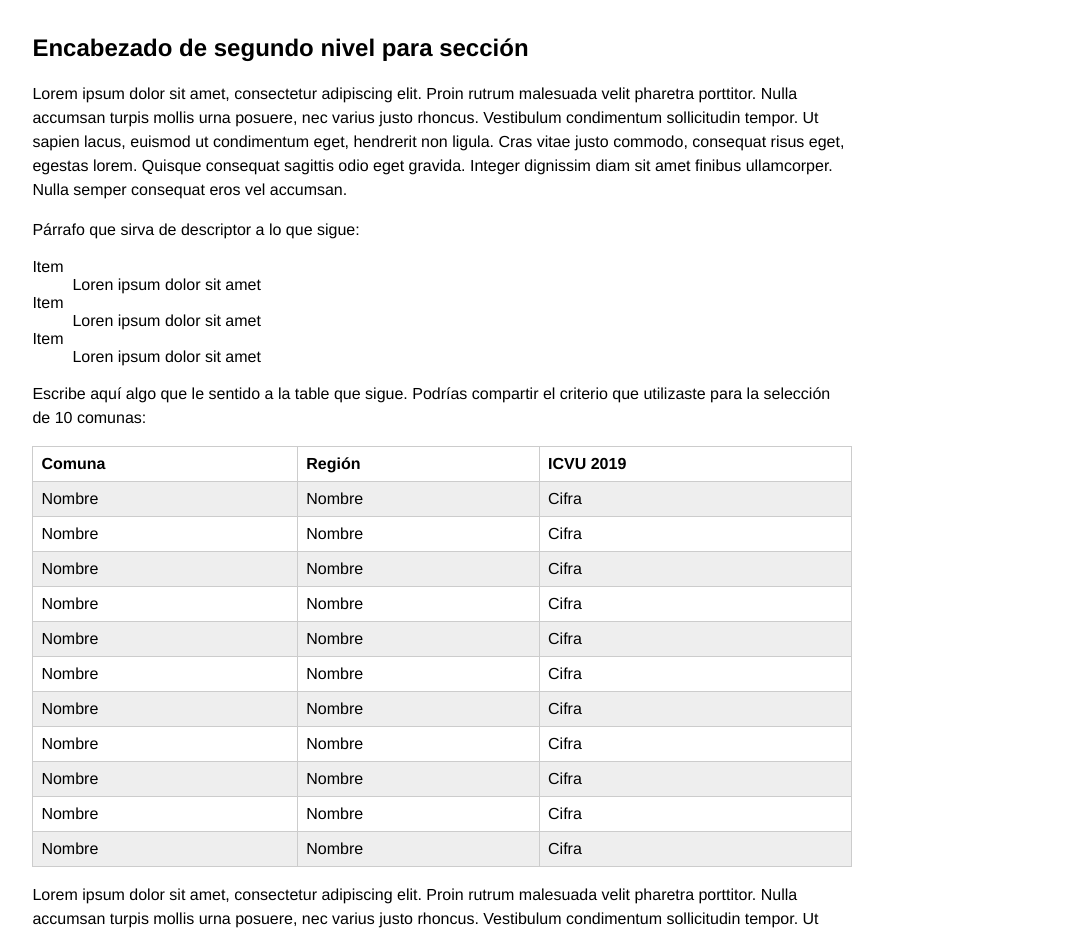
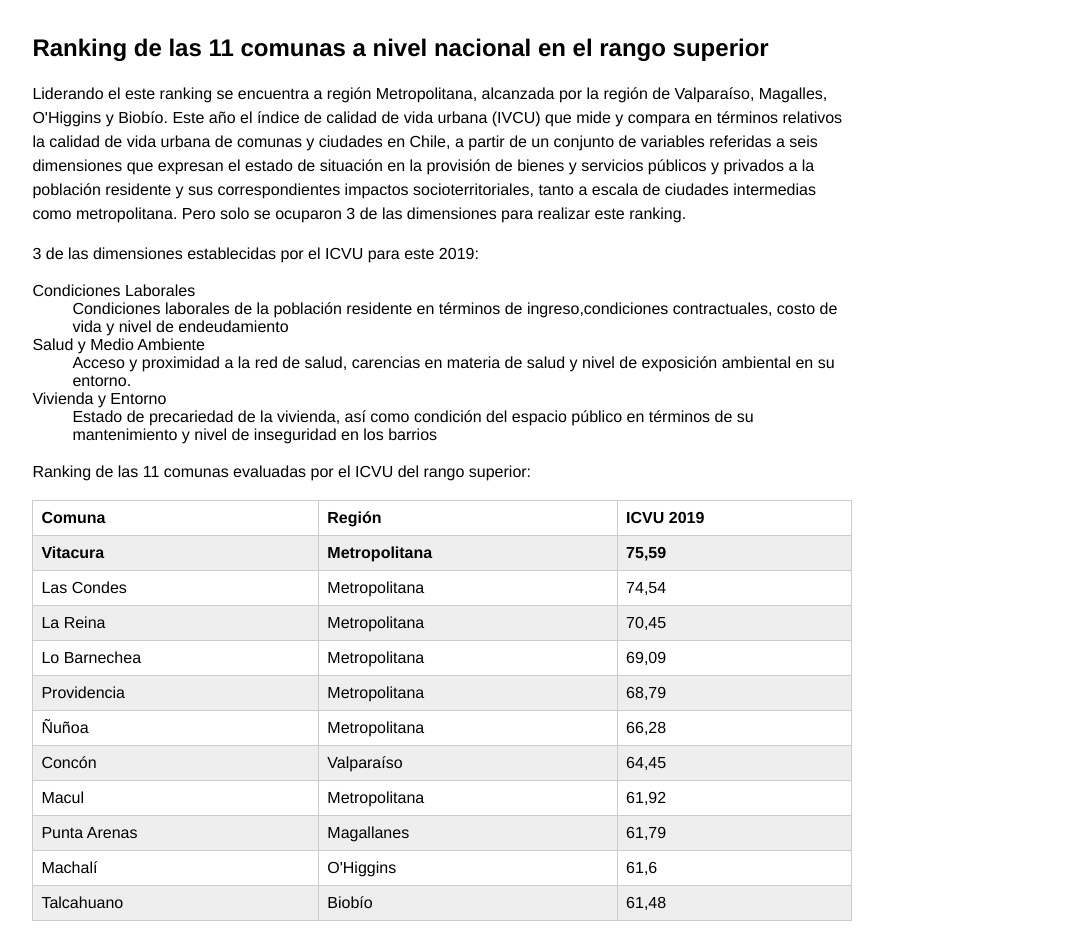
Before and after one commit to Mrivas29/clase-07, a plain HTML site: page page.html in a window 1280 px wide. Shown: the part 112-1043 px from the top of the page, without its empty margins (198-1273 px from the left). Drawn offline with Linux system fonts and the light colour scheme.

Commit message:
Add files via upload

```diff
--- a/page.html
+++ b/page.html
@@ -6,105 +6,111 @@
     <meta name="viewport" content="width=device-width, initial-scale=1, shrink-to-fit=no">
     <!--agregar metadatos-->
     <link rel="stylesheet" href="estilo.css">
-    <title>Título más adecuado</title>
+    <title>COVID 19 en Chile</title>
 </head>
 
 <body>
     <nav>
         <select onchange="if (this.value) window.location.href=this.value">
-            <option value="index.html">Página portada</option>
-            <option value="page.html" selected>Página interior</option>
+            <option value="index.html">COVID 19 en Chile</option>
+            <option value="page.html" selected>Ranking comunas de rangos superior</option>
         </select>
     </nav>
     <div class="container">
         <header>
             <!--el elemento hgroup ya no se usa; ver http://html5doctor.com/the-hgroup-element/ -->
-            <h1><a href="index.html">Repite el encabezado principal de página de portada</a></h1>
+            <h1><a href="index.html">COVID 19 en Chile</a></h1>
         </header>
         <section>
-            <h2>Encabezado de segundo nivel para sección</h2>
-            <p>Lorem ipsum dolor sit amet, consectetur adipiscing elit. Proin rutrum malesuada velit pharetra porttitor. Nulla accumsan turpis mollis urna posuere, nec varius justo rhoncus. Vestibulum condimentum sollicitudin tempor. Ut sapien lacus, euismod ut condimentum eget, hendrerit non ligula. Cras vitae justo commodo, consequat risus eget, egestas lorem. Quisque consequat sagittis odio eget gravida. Integer dignissim diam sit amet finibus ullamcorper. Nulla semper consequat eros vel accumsan.</p>
-            <p>Párrafo que sirva de descriptor a lo que sigue:</p>
+            <h2>Ranking de las 11 comunas a nivel nacional en el rango superior</h2>
+            <p>Liderando el este ranking se encuentra a región Metropolitana, alcanzada por la región de Valparaíso, Magalles, O'Higgins y Biobío. Este año el índice de calidad de vida urbana (IVCU) que mide y compara en términos relativos la calidad de vida urbana de comunas y
+ciudades en Chile, a partir de un conjunto de variables referidas
+a seis dimensiones que expresan el estado de situación en
+la provisión de bienes y servicios públicos y privados a la
+población residente y sus correspondientes impactos socioterritoriales, tanto a escala de ciudades intermedias como
+metropolitana. Pero solo se ocuparon 3 de las dimensiones para realizar este ranking.</p>
+            <p>3 de las dimensiones establecidas por el ICVU para este 2019:</p>
             <!-- ver https://developer.mozilla.org/es/docs/Web/HTML/Elemento/dl -->
             <dl>
-                <dt>Item</dt>
-                <dd>Loren ipsum dolor sit amet</dd>
-                <dt>Item</dt>
-                <dd>Loren ipsum dolor sit amet</dd>
-                <dt>Item</dt>
-                <dd>Loren ipsum dolor sit amet</dd>
+                <dt>Condiciones Laborales</dt>
+                <dd>Condiciones laborales de la población residente en términos de ingreso,condiciones contractuales, costo de vida y nivel de endeudamiento</dd>
+                <dt>Salud y Medio Ambiente</dt>
+                <dd>Acceso y proximidad a la red de salud, carencias en materia de salud y nivel de exposición ambiental en su entorno. </dd>
+                <dt>Vivienda y Entorno</dt>
+                <dd>Estado de precariedad de la vivienda, así como condición del espacio público en términos de su mantenimiento y nivel de inseguridad en los barrios</dd>
             </dl>
-            <p>Escribe aquí algo que le sentido a la table que sigue. Podrías compartir el criterio que utilizaste para la selección de 10 comunas:</p>
+            <p>Ranking de las 11 comunas evaluadas por el ICVU del rango superior:</p>
 
             <table>
+
                 <tr>
                     <th>Comuna</th>
                     <th>Región</th>
                     <th>ICVU 2019</th>
                 </tr>
                 <tr>
-                    <td>Nombre</td>
-                    <td>Nombre</td>
-                    <td>Cifra</td>
+                    <th>Vitacura</th>
+                    <th>Metropolitana</th>
+                    <th>75,59</th>
                 </tr>
                 <tr>
-                    <td>Nombre</td>
-                    <td>Nombre</td>
-                    <td>Cifra</td>
+                    <td>Las Condes</td>
+                    <td>Metropolitana</td>
+                    <td>74,54</td>
                 </tr>
                 <tr>
-                    <td>Nombre</td>
-                    <td>Nombre</td>
-                    <td>Cifra</td>
+                    <td>La Reina</td>
+                    <td>Metropolitana</td>
+                    <td>70,45</td>
                 </tr>
                 <tr>
-                    <td>Nombre</td>
-                    <td>Nombre</td>
-                    <td>Cifra</td>
+                    <td>Lo Barnechea</td>
+                    <td>Metropolitana</td>
+                    <td>69,09</td>
+                </tr>
+                <tr>
+                    <td>Providencia</td>
+                    <td>Metropolitana</td>
+                    <td>68,79</td>
                 </tr>
                  <tr>
-                    <td>Nombre</td>
-                    <td>Nombre</td>
-                    <td>Cifra</td>
+                    <td>Ñuñoa</td>
+                    <td>Metropolitana</td>
+                    <td>66,28</td>
                 </tr>
                 <tr>
-                    <td>Nombre</td>
-                    <td>Nombre</td>
-                    <td>Cifra</td>
+                    <td>Concón</td>
+                    <td>Valparaíso</td>
+                    <td>64,45</td>
                 </tr>
                 <tr>
-                    <td>Nombre</td>
-                    <td>Nombre</td>
-                    <td>Cifra</td>
+                    <td>Macul</td>
+                    <td>Metropolitana</td>
+                    <td>61,92</td>
                 </tr>
                 <tr>
-                    <td>Nombre</td>
-                    <td>Nombre</td>
-                    <td>Cifra</td>
+                    <td>Punta Arenas</td>
+                    <td>Magallanes</td>
+                    <td>61,79</td>
                 </tr>
                 <tr>
-                    <td>Nombre</td>
-                    <td>Nombre</td>
-                    <td>Cifra</td>
+                    <td>Machalí</td>
+                    <td>O'Higgins</td>
+                    <td>61,6</td>
                 </tr>
                 <tr>
-                    <td>Nombre</td>
-                    <td>Nombre</td>
-                    <td>Cifra</td>
-                </tr>
-                 <tr>
-                    <td>Nombre</td>
-                    <td>Nombre</td>
-                    <td>Cifra</td>
+                    <td>Talcahuano</td>
+                    <td>Biobío</td>
+                    <td>61,48</td>
                 </tr>
             </table>
 
-            <p>Lorem ipsum dolor sit amet, consectetur adipiscing elit. Proin rutrum malesuada velit pharetra porttitor. Nulla accumsan turpis mollis urna posuere, nec varius justo rhoncus. Vestibulum condimentum sollicitudin tempor. Ut sapien lacus, euismod ut condimentum eget, hendrerit non ligula. Puedes <a href="index.html">volver a la página portada</a>.</p>
+            <p>Revisa que regiones se han visto mayormente afectadas por el COVID 19. Puedes <a href="index.html">volver a la página portada</a>.</p>
 
         </section>
         <footer>
             <hr>
-            <p>Nombre Apellido &copy; 2020 <span class="derecha">Séptima clase, enfocada en <abbr title="HyperText Markup Language">html</abbr></span></p>
+            <p>Martina Rivas &copy; 2020 <span class="derecha">Séptima clase, enfocada en <abbr title="HyperText Markup Language">html</abbr></span></p>
         </footer>
     </div>
 </body>
```
Also changed, not shown: index.html (+21 -21 lines).
